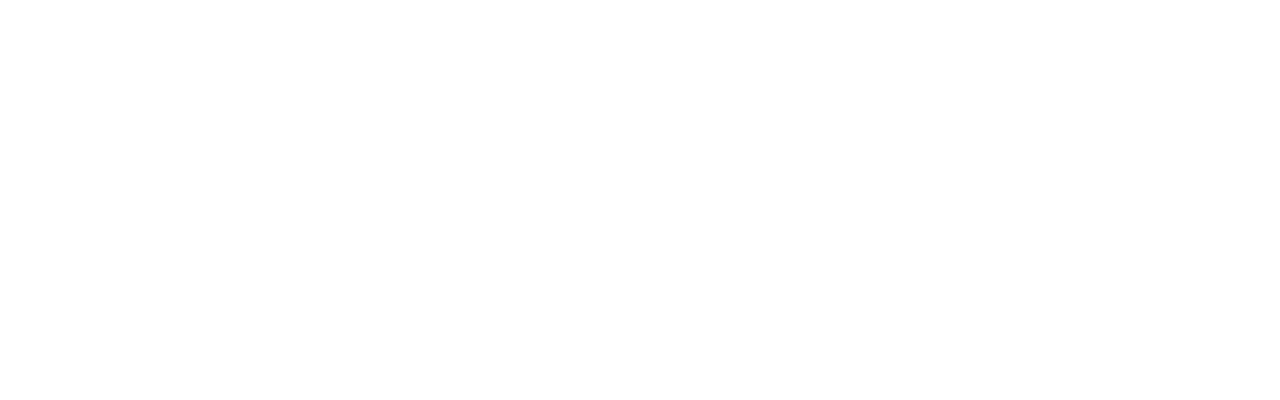
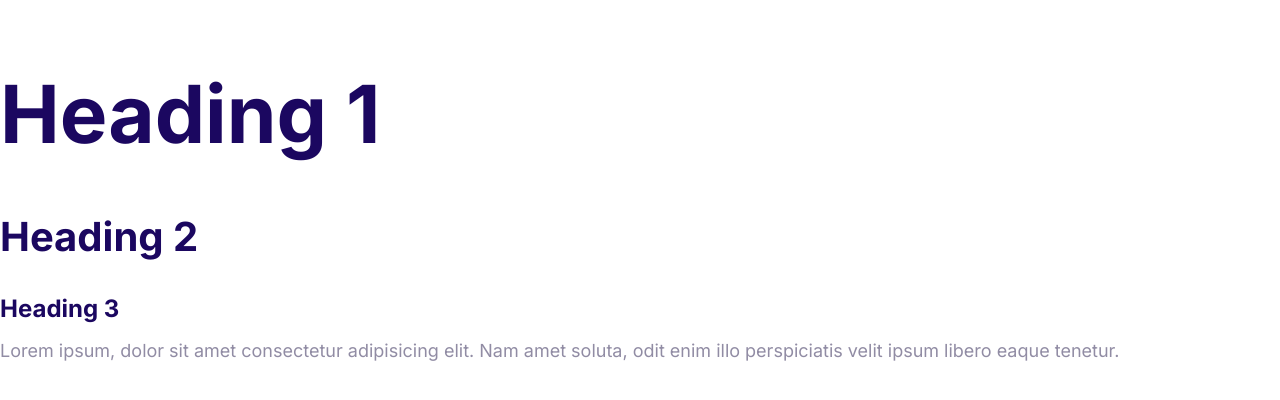
Before and after one commit to roshavafaei/roshify-landing-page, a plain HTML site: page index.html in a window 1280 px wide. Drawn offline with Linux system fonts and the light colour scheme.

Commit message:
Define the styles for the fonts.

```diff
--- a/CSS/style.css
+++ b/CSS/style.css
@@ -5,3 +5,50 @@
     --color-headings: #1b0760;
     --color-body: #918ca4;
 }
+
+html {
+    font-size: 62.5%;
+}
+
+body {
+    font-family: Inter, Arial, Helvetica, sans-serif;
+    font-size: 2.4rem;
+    line-height: 1.5;
+    color: var(--color-body);
+}
+
+h1, h2, h3 {
+    color: var(--color-headings);
+    margin-bottom: 1rem;
+}
+
+h1 {
+    font-size: 7rem;
+}
+
+h2 {
+    font-size: 4rem;
+}
+
+h3 {
+    font-size: 3rem;
+}
+
+p {
+    margin-top: 0;
+}
+
+@media screen and (min-width: 1024px) {
+    body {
+        font-size: 1.8rem;
+    }
+    h1 {
+        font-size: 8rem;
+    }
+    h2 {
+        font-size: 4rem;
+    }
+    h3 {
+        font-size: 2.4rem;
+    }
+}
--- a/index.html
+++ b/index.html
@@ -4,10 +4,16 @@
     <meta charset="UTF-8">
     <meta name="viewport" content="width=device-width, initial-scale=1.0">
     <title>Document</title>
+    <link rel="preconnect" href="https://fonts.googleapis.com">
+<link rel="preconnect" href="https://fonts.gstatic.com" crossorigin>
+<link href="https://fonts.googleapis.com/css2?family=Inter:ital,opsz,wght@0,14..32,100..900;1,14..32,100..900&display=swap" rel="stylesheet">
     <link rel="stylesheet" href="CSS/normalize.css">
     <link rel="stylesheet" href="CSS/style.css">
 </head>
 <body>
-
+ <h1>Heading 1</h1>
+ <h2>Heading 2</h2>
+ <h3>Heading 3</h3>
+ <p>Lorem ipsum, dolor sit amet consectetur adipisicing elit. Nam amet soluta, odit enim illo perspiciatis velit ipsum libero eaque tenetur.</p>
 </body>
 </html>
```
